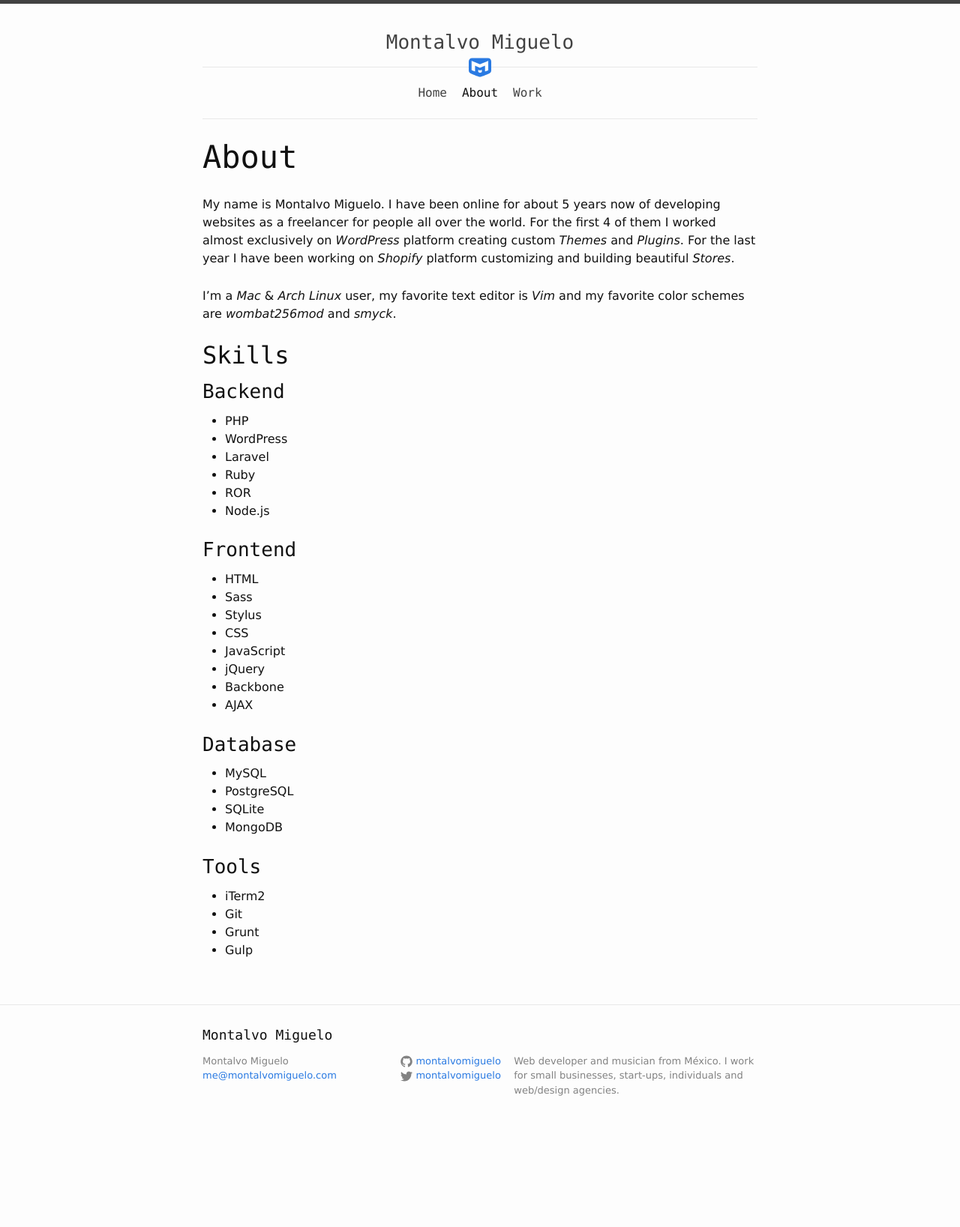
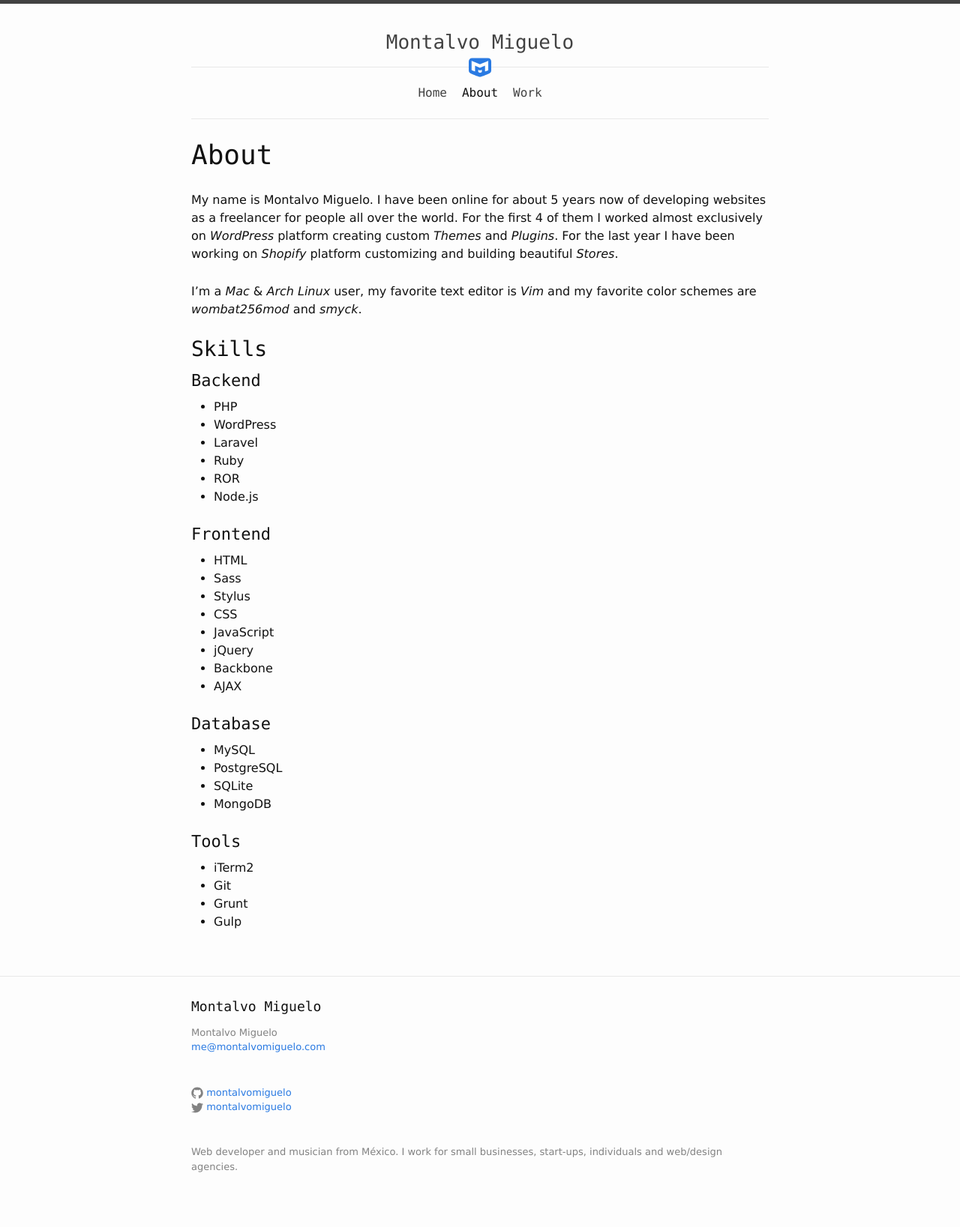
Before and after one commit to montalvomiguelo/montalvomiguelo.github.io, a Jekyll site: the page built from about.md, in a window 1280 px wide. Shown: the whole page at 75% size. Built offline with Jekyll 4.4.1, drawn with Linux system fonts in a browser that asks for light colours; before the commit the page ends 1535 px from its top, so only the background shows below that.

Commit message:
change media-query mixin to mobile first approach

```diff
--- a/_sass/_utilities.scss
+++ b/_sass/_utilities.scss
@@ -41,7 +41,7 @@
 //     }
 // }
 @mixin media-query($device) {
-  @media screen and (max-width: $device) {
+  @media screen and (min-width: $device) {
     @content;
   }
 }
--- a/css/main.scss
+++ b/css/main.scss
@@ -34,8 +34,11 @@
 // Width of the content area
 $content-width:    800px;
 
+$viewport-increment: 1px;
 $on-palm:          600px;
+$post-palm:        $on-palm + $viewport-increment;
 $on-laptop:        800px;
+$post-laptop:      $on-laptop + $viewport-increment;
 
 // Import partials from `sass_dir` (defaults to `_sass`)
 @import
```
